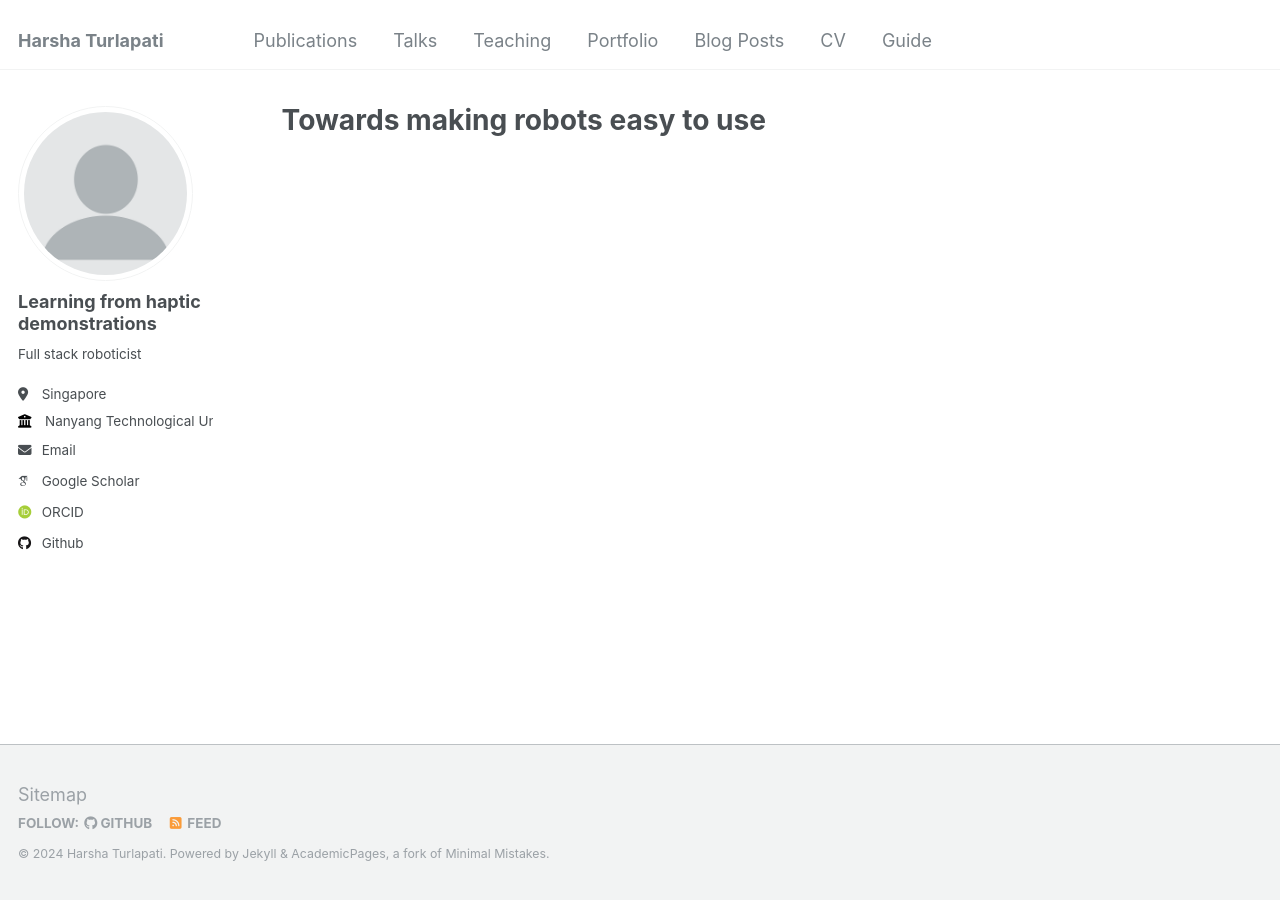
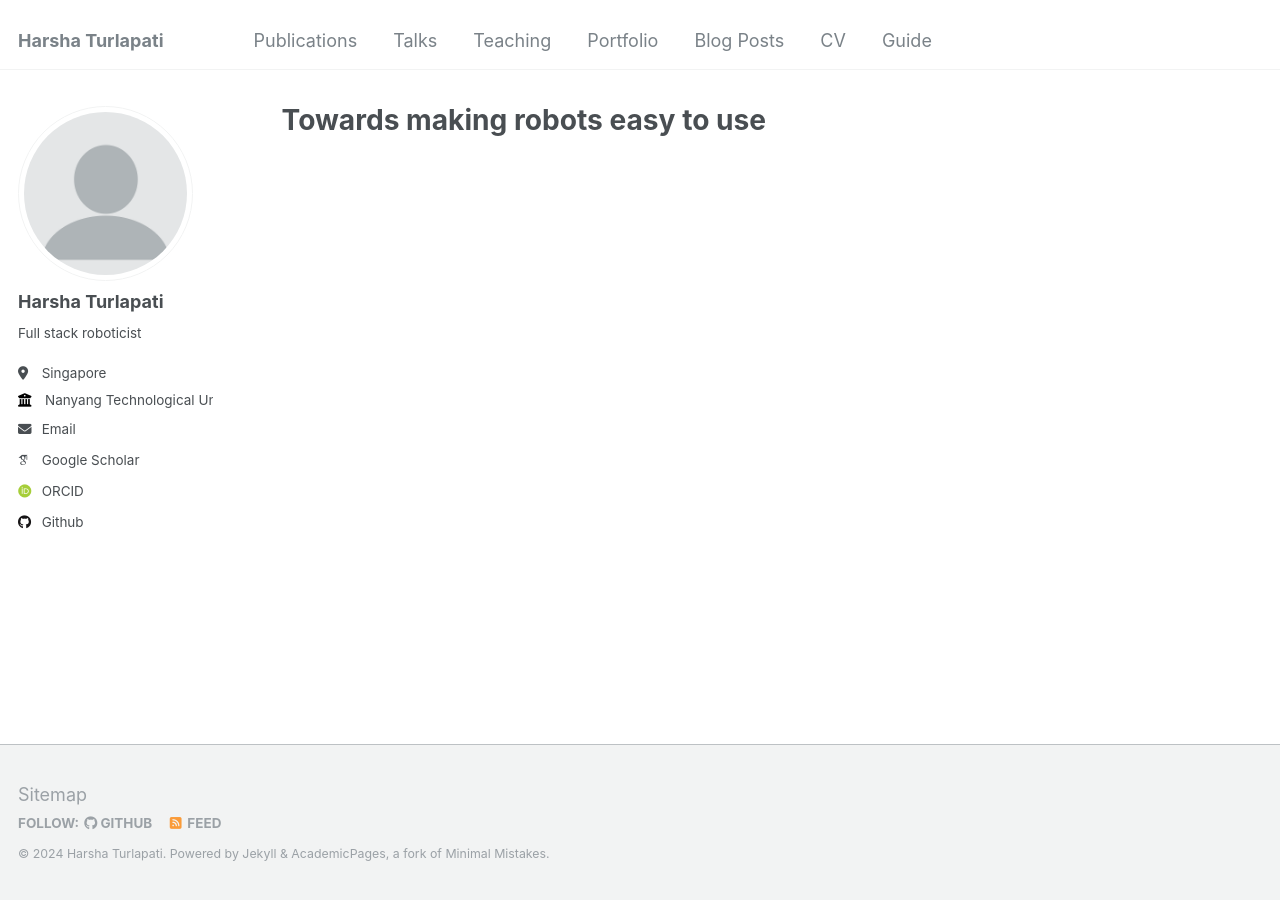
Before and after one commit to harshaturlapati/harshaturlapati.github.io, a Jekyll site: the page built from _pages/about.md, in a window 1280 px wide. Built offline with Jekyll 4.4.1, drawn with Linux system fonts in a browser that asks for light colours; some web fonts are replaced.

Commit message:
Update _config.yml

```diff
--- a/_config.yml
+++ b/_config.yml
@@ -11,7 +11,7 @@ locale                   : "en-US"
 title                    : "Harsha Turlapati"
 title_separator          : "-"
 name                     : &name "Harsha Turlapati"
-description              : &description "Full stack roboticist"
+description              : &description "Learning from haptic demonstrations"
 url                      : https://harshaturlapati.github.io # the base hostname & protocol for your site e.g. "https://mmistakes.github.io"
 baseurl                  : "" # the subpath of your site, e.g. "/blog"
 repository               : "harshaturlapati/harshaturlapati.github.io"
@@ -22,7 +22,7 @@ repository               : "harshaturlapati/harshaturlapati.github.io"
 author:
   # Biographic information
   avatar           : "profile.png"
-  name             : "Learning from haptic demonstrations"
+  name             : "Harsha Turlapati"
   pronouns         : # example: "she/her"
   bio              : "Full stack roboticist"
   location         : "Singapore"
```
